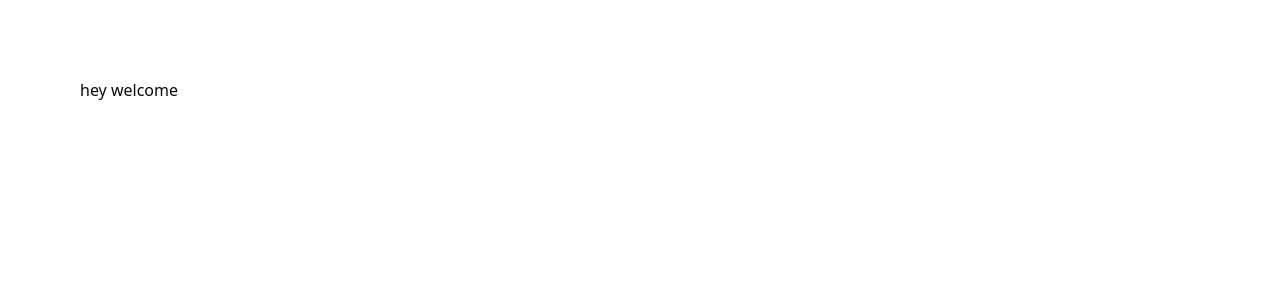
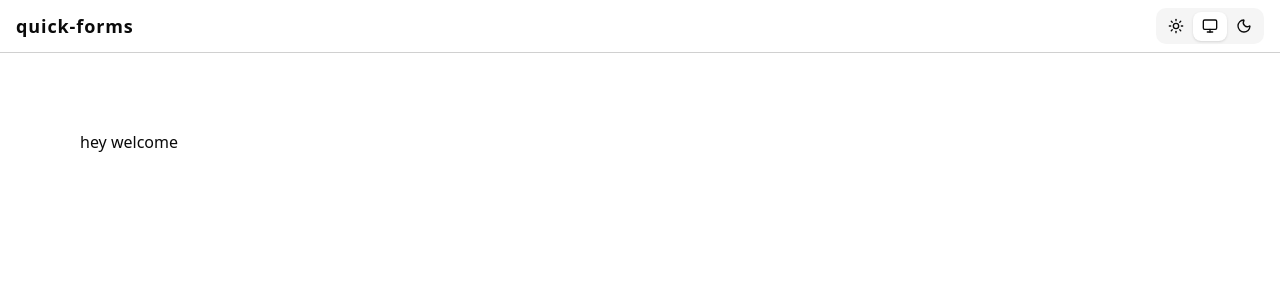
Before and after one commit to druxvh/quick-forms, a Next.js app: page / in a window 1280 px wide. Shown: the top 300 px of the page. Built offline with nearby package versions, Linux system fonts and the light colour scheme.

Commit message:
refactor: update globals css `:root` & style dashboard layout

```diff
--- a/src/app/(dashboard)/layout.tsx
+++ b/src/app/(dashboard)/layout.tsx
@@ -1,9 +1,18 @@
+import Logo from "@/components/Logo"
+import ThemeSwitcher from "@/components/ThemeSwitcher"
+import { UserButton } from "@clerk/nextjs"
 import { ReactNode } from "react"
 
 export default function Layout({ children }: { children: ReactNode }) {
     return (
-        <div className="flex outline flex-col min-h-screen min-w-full bg-background max-h-screen">
-            <nav></nav>
+        <div className="flex flex-col min-h-screen min-w-full bg-background max-h-screen">
+            <nav className="h-16 px-4 py-2 outline flex justify-between items-center">
+                <Logo />
+                <div className="flex gap-5">
+                    <ThemeSwitcher />
+                    <UserButton />
+                </div>
+            </nav>
             <main className="flex w-full flex-grow">{children}</main>
         </div>
     )
--- a/src/app/globals.css
+++ b/src/app/globals.css
@@ -44,7 +44,7 @@
 }
 
 :root {
-  --radius: 0.625rem;
+  --radius: 0.65rem;
   --background: oklch(1 0 0);
   --foreground: oklch(0.145 0 0);
   --card: oklch(1 0 0);
@@ -68,6 +68,7 @@
   --chart-3: oklch(0.398 0.07 227.392);
   --chart-4: oklch(0.828 0.189 84.429);
   --chart-5: oklch(0.769 0.188 70.08);
+  --radius: 0.625rem;
   --sidebar: oklch(0.985 0 0);
   --sidebar-foreground: oklch(0.145 0 0);
   --sidebar-primary: oklch(0.205 0 0);
@@ -112,6 +113,7 @@
   --sidebar-ring: oklch(0.556 0 0);
 }
 
+
 @layer base {
   * {
     @apply border-border outline-ring/50;
```
